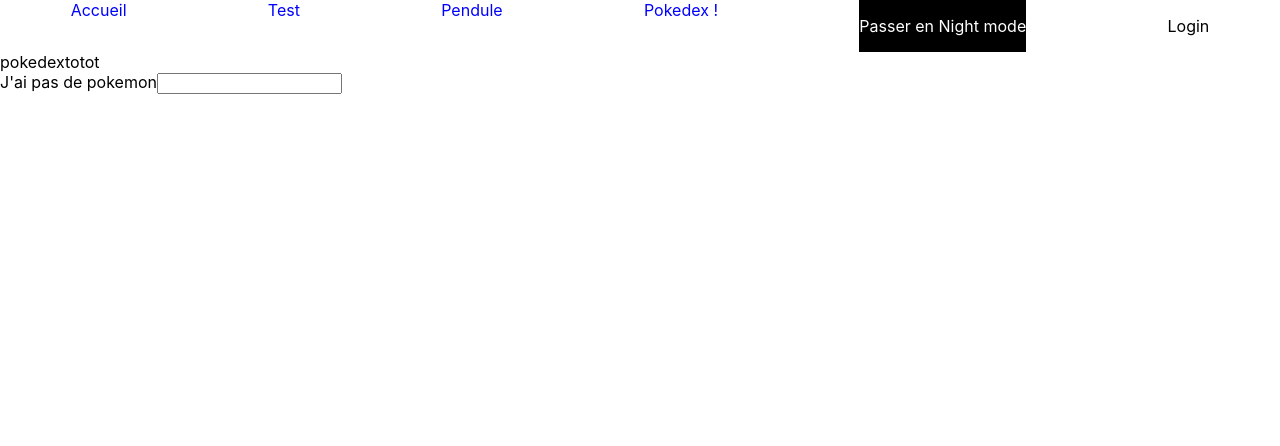
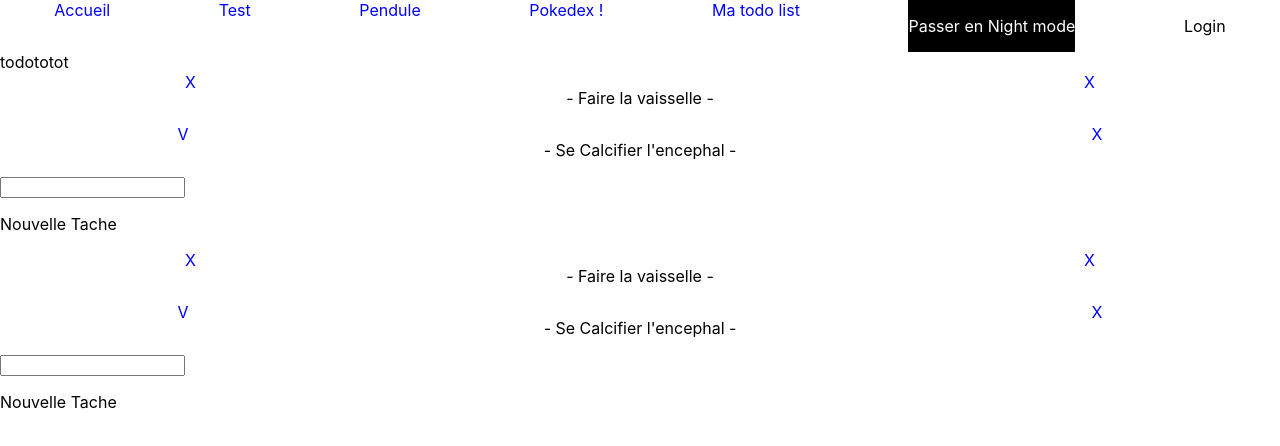
Before and after one commit to Nvmeless/roll2diceCours, a React (Create React App) app: page / in a window 1280 px wide. Shown: the top 446 px of the page. Built offline with nearby package versions, Linux system fonts and the light colour scheme; no server answers.

Commit message:
Todo Redux

```diff
--- a/package.json
+++ b/package.json
@@ -3,6 +3,7 @@
   "version": "0.1.0",
   "private": true,
   "dependencies": {
+    "@reduxjs/toolkit": "^2.8.2",
     "@testing-library/dom": "^10.4.0",
     "@testing-library/jest-dom": "^6.6.3",
     "@testing-library/react": "^16.3.0",
@@ -10,7 +11,9 @@
     "axios": "^1.9.0",
     "react": "^19.1.0",
     "react-dom": "^19.1.0",
+    "react-redux": "^9.2.0",
     "react-scripts": "5.0.1",
+    "redux": "^5.0.1",
     "styled-components": "^6.1.18",
     "web-vitals": "^2.1.4"
   },
--- a/src/App.js
+++ b/src/App.js
@@ -10,6 +10,7 @@ import { useState, useContext, useEffect } from "react";
 import { Accueil, Clock, Test } from "./components/pages";
 import { Typography } from "./components/atoms";
 import Pokedex from "./components/pages/Pokedex";
+import Tasks from "./components/pages/Tasks";
 
 function App() {
   const nightTheme = {
@@ -44,7 +45,7 @@ function App() {
     window.matchMedia("(prefers-color-scheme: dark)").matches
   );
   let context = useContext(NightModeContext);
-  const [slug, setSlug] = useState("pokedex");
+  const [slug, setSlug] = useState("todo");
   const [logged, setLogged] = useState(false);
 
   const getPageContent = () => {
@@ -57,6 +58,9 @@ function App() {
         break;
       case "pokedex":
         return <Pokedex></Pokedex>;
+        break;
+      case "todo":
+        return <Tasks></Tasks>;
         break;
       case "home":
       default:
@@ -81,9 +85,14 @@ function App() {
       slug: "pokedex",
       text: "Pokedex !",
     },
+    {
+      slug: "todo",
+      text: "Ma todo list",
+    },
   ];
 
   return (
+
     <ThemeProvider theme={nightMode ? nightTheme : dayTheme}>
       <NightModeProvider
         value={{
--- /dev/null
+++ b/src/components/molecules/Todo/List.jsx
@@ -0,0 +1,8 @@
+import React from "react";
+import { Container } from "../../atoms";
+
+const List = ({ children }) => {
+  return <Container.Base>{children}</Container.Base>;
+};
+
+export default List;
--- /dev/null
+++ b/src/components/molecules/Todo/Task.jsx
@@ -0,0 +1,28 @@
+import React, { useState } from "react";
+import { Container, Typography } from "../../atoms";
+
+const Task = ({ deleteTask, toggle, isDone, taskName }) => {
+  return (
+    <Container.Flex>
+      <Container.Base>
+        <Typography.Link
+          onClick={() => {
+            toggle();
+          }}
+        >
+          {isDone ? "V" : "X"}
+        </Typography.Link>
+      </Container.Base>
+      <Typography.Paragraph>- {taskName} -</Typography.Paragraph>
+      <Container.Base
+        onClick={() => {
+          deleteTask();
+        }}
+      >
+        <Typography.Link>X</Typography.Link>
+      </Container.Base>
+    </Container.Flex>
+  );
+};
+
+export default Task;
--- /dev/null
+++ b/src/components/molecules/Todo/index.js
@@ -0,0 +1,4 @@
+import List from "./List";
+import Task from "./Task";
+
+export { List, Task };
--- a/src/components/molecules/index.js
+++ b/src/components/molecules/index.js
@@ -1,4 +1,5 @@
 import Bonjour from "./Bonjour";
 import * as Button from "./Button ";
 import * as Menu from "./Menu";
-export { Bonjour, Button, Menu };
+import * as Todo from "./Todo";
+export { Bonjour, Button, Menu, Todo };
--- /dev/null
+++ b/src/components/organism/TodoList.jsx
@@ -0,0 +1,48 @@
+import React, { useState } from "react";
+import { Button, Todo } from "../molecules";
+import { useDispatch, useSelector } from "react-redux";
+import { addTask, deleteTask, toggleTask } from "../../store";
+import { Container } from "../atoms";
+
+const TodoList = () => {
+  const tasks = useSelector((state) => {
+    return state.todoList;
+  });
+  const dispatch = useDispatch();
+  const [taskName, setTaskName] = useState("Nouvelle tache");
+
+  return (
+    <Container.Base>
+      <Todo.List>
+        {tasks.map((x) => {
+          return (
+            <Todo.Task
+              key={x.id}
+              toggle={() => {
+                dispatch(toggleTask(x.id));
+              }}
+              deleteTask={() => {
+                dispatch(deleteTask(x.id));
+              }}
+              {...x}
+            ></Todo.Task>
+          );
+        })}
+      </Todo.List>
+      <input
+        onChange={(e) => {
+          setTaskName(e.target.value);
+        }}
+      ></input>
+      <Button.Default
+        callBack={() => {
+          dispatch(addTask(taskName));
+        }}
+      >
+        Nouvelle Tache
+      </Button.Default>
+    </Container.Base>
+  );
+};
+
+export default TodoList;
--- /dev/null
+++ b/src/components/organism/index.js
@@ -0,0 +1,3 @@
+import TodoList from "./TodoList";
+
+export { TodoList };
--- /dev/null
+++ b/src/components/pages/Tasks.jsx
@@ -0,0 +1,14 @@
+import React from "react";
+import { TodoList } from "../organism";
+import { Container } from "../atoms";
+
+const Tasks = () => {
+  return (
+    <Container.Base>
+      <TodoList></TodoList>
+      <TodoList></TodoList>
+    </Container.Base>
+  );
+};
+
+export default Tasks;
--- a/src/index.js
+++ b/src/index.js
@@ -1,13 +1,17 @@
-import React from 'react';
-import ReactDOM from 'react-dom/client';
-import './index.css';
-import App from './App';
-import reportWebVitals from './reportWebVitals';
+import React from "react";
+import ReactDOM from "react-dom/client";
+import "./index.css";
+import App from "./App";
+import reportWebVitals from "./reportWebVitals";
+import { Provider } from "react-redux";
+import { store } from "./store";
 
-const root = ReactDOM.createRoot(document.getElementById('root'));
+const root = ReactDOM.createRoot(document.getElementById("root"));
 root.render(
   <React.StrictMode>
-    <App />
+    <Provider store={store}>
+      <App />
+    </Provider>
   </React.StrictMode>
 );
 
--- /dev/null
+++ b/src/store/index.js
@@ -0,0 +1,49 @@
+import { configureStore, createSlice } from "@reduxjs/toolkit";
+const tasks = [
+  {
+    id: 1,
+    isDone: false,
+    taskName: "Faire la vaisselle",
+  },
+  {
+    id: 124,
+    isDone: true,
+    taskName: "Se Calcifier l'encephal",
+  },
+];
+
+const todoSlice = createSlice({
+  name: "todo",
+  initialState: tasks,
+  reducers: {
+    addTask: (state, action) => {
+      const newTask = {
+        id: Date.now(),
+        taskName: action.payload,
+        isDone: false,
+      };
+
+      state.push(newTask);
+    },
+    toggleTask: (state, action) => {
+      const task = state.find((x) => {
+        console.log(x.id === action.payload, x);
+        return x.id === action.payload;
+      });
+      console.log(task.isDone);
+      task.isDone = !task.isDone;
+    },
+    deleteTask: (state, action) => {
+      state = state.filter((x) => x.id !== action.payload);
+      return state;
+    },
+  },
+});
+
+export const { toggleTask, addTask, deleteTask } = todoSlice.actions;
+
+export const store = configureStore({
+  reducer: {
+    todoList: todoSlice.reducer,
+  },
+});
```
Also changed, not shown: 1 other file (tests, documents, lock files or other folders).
